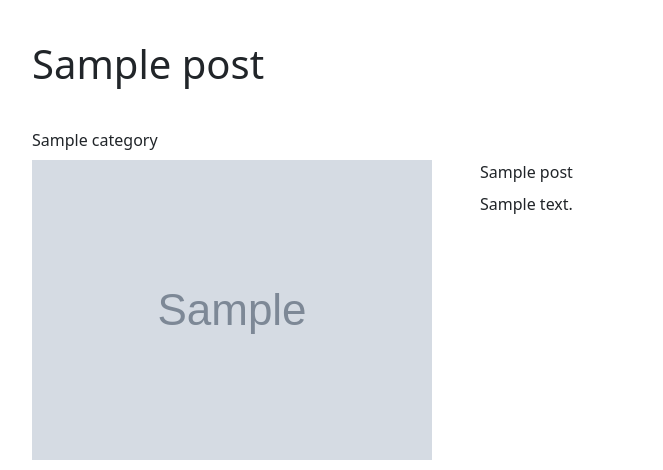
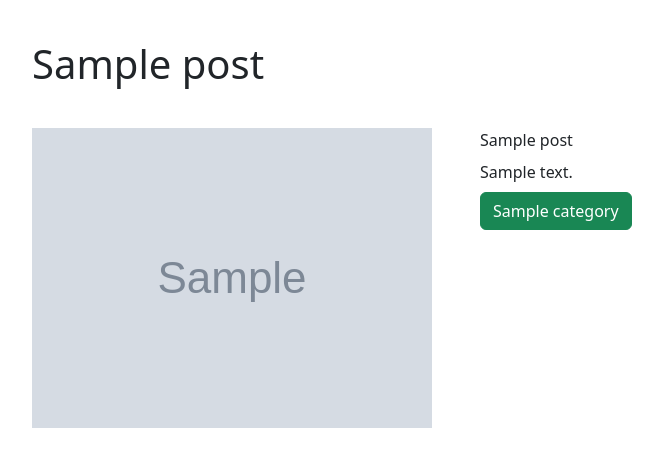
Before and after one commit to dev-satoshi/supporters-hackathon_2023_vol12, a Django app: page /post/1/ in a window 1280 px wide. Shown: the part 73-543 px from the top of the page, without its empty margins (168-831 px from the left). Run offline with Django 4.2, Linux system fonts and the light colour scheme; tables that the repository leaves empty hold one stand-in row (values such as "Sample post"); grey boxes marked "Sample" are stand-in pictures.

Commit message:
fix: デザインの修正

```diff
--- a/templates/pages/post_detail.html
+++ b/templates/pages/post_detail.html
@@ -8,7 +8,6 @@
     <div class="col-12 mb-3">
       <div class="content p-3">
         <h1 class="hedding-text">{{ post.location_name }}</h1>
-        <div class="category mb-2">{{ post.category }}</div>
         <div class="row g-3">
           <div class="col-md-6">
             <img src="{{ post.images.url }}" alt="画像" class="img-fluid" />
@@ -17,6 +16,7 @@
             <div class="location_name mb-2">{{post.location_name}}</div>
             <div class="address mb-2">{{ post.address }}</div>
             <div class="post_content">{{ post.contents}}</div>
+            <button type="button" class="btn btn-success">{{ post.category }}</button>
           </div>
         </div>
       </div>
```
